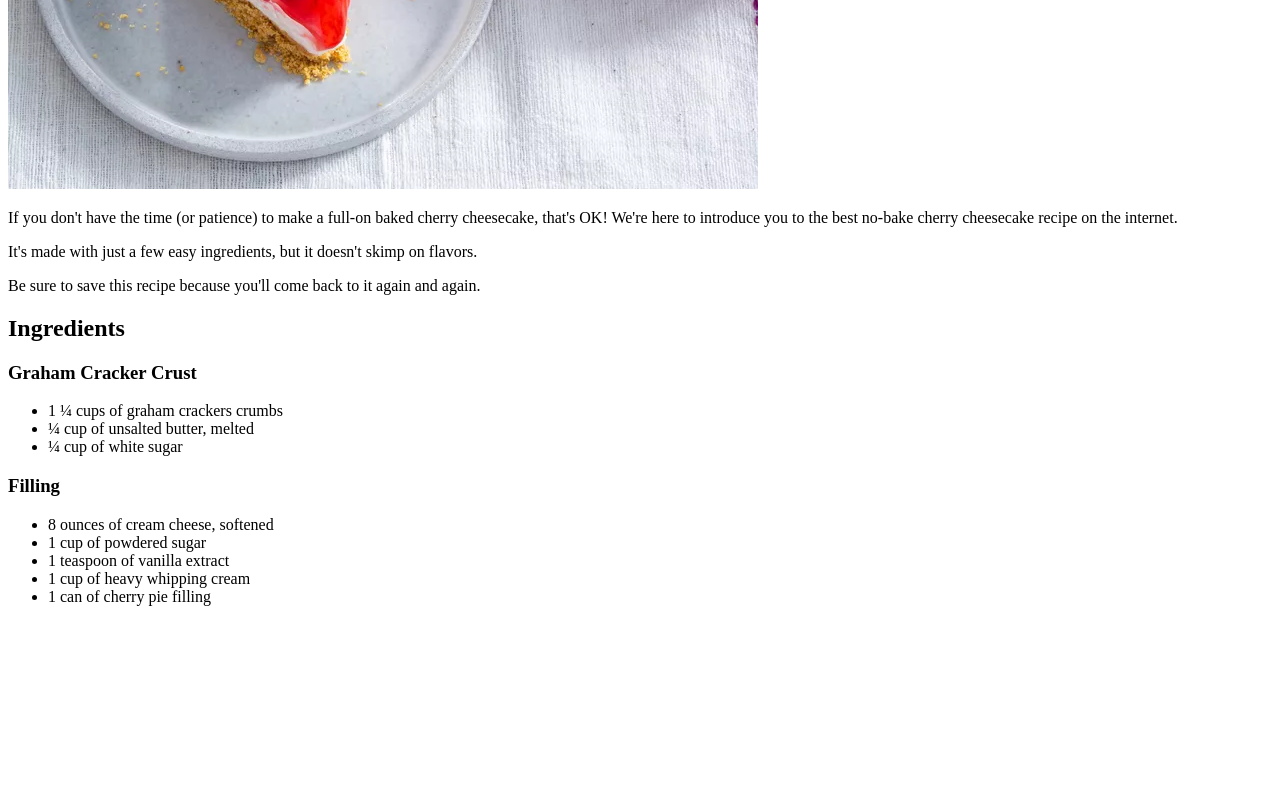
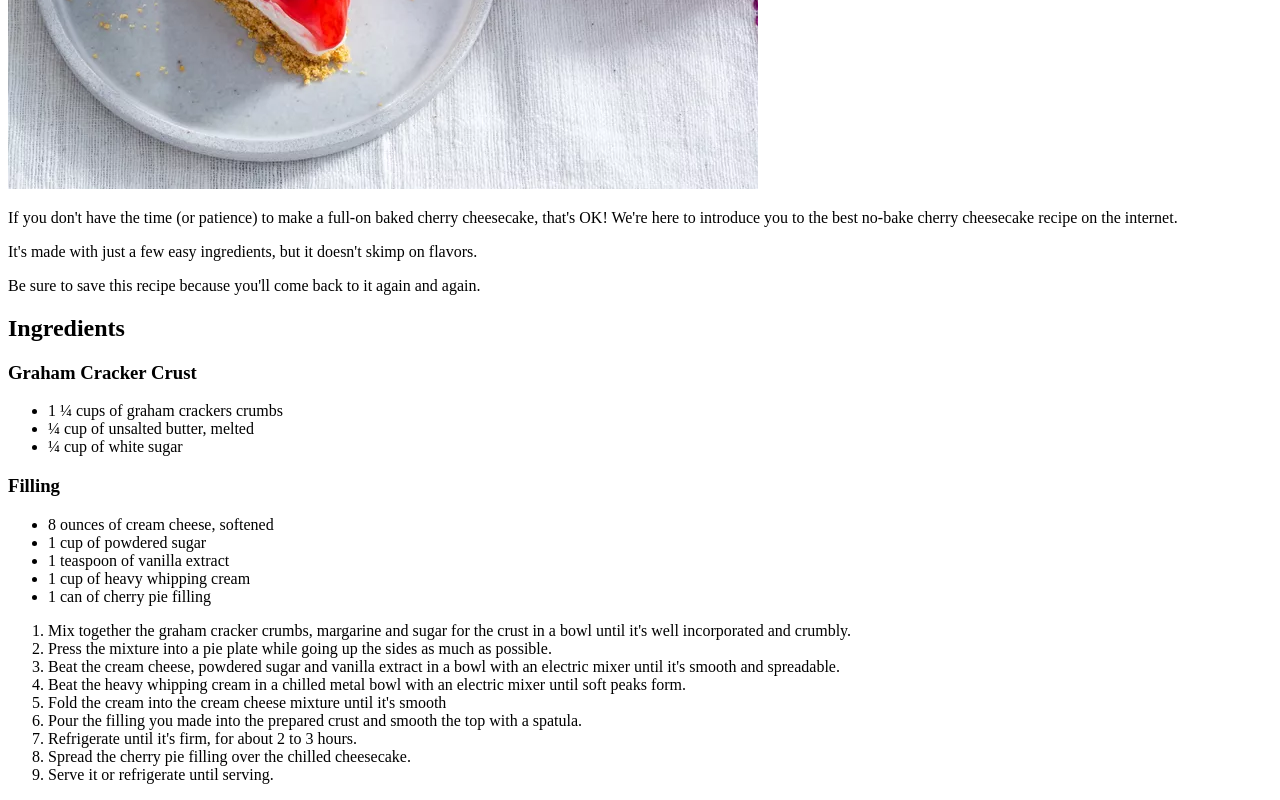
Before and after one commit to anondude2/odin-recipes, a plain HTML site: page recipes/no-bake-cherry-cheesecake.html in a window 1280 px wide. Shown: the part 454-1254 px from the top of the page. Before the commit the page ends 1076 px from the top, so only its background shows below. Drawn offline with Linux system fonts and the light colour scheme.

Commit message:
Add an ordered list of steps for making the recipe

```diff
--- a/recipes/no-bake-cherry-cheesecake.html
+++ b/recipes/no-bake-cherry-cheesecake.html
@@ -32,5 +32,17 @@
             <li>1 cup of heavy whipping cream</li>
             <li>1 can of cherry pie filling</li>
         </ul>
+
+        <ol>
+            <li>Mix together the graham cracker crumbs, margarine and sugar for the crust in a bowl until it's well incorporated and crumbly.</li>
+            <li>Press the mixture into a pie plate while going up the sides as much as possible.</li>
+            <li>Beat the cream cheese, powdered sugar and vanilla extract in a bowl with an electric mixer until it's smooth and spreadable.</li>
+            <li>Beat the heavy whipping cream in a chilled metal bowl with an electric mixer until soft peaks form.</li>
+            <li>Fold the cream into the cream cheese mixture until it's smooth</li>
+            <li>Pour the filling you made into the prepared crust and smooth the top with a spatula.</li>
+            <li>Refrigerate until it's firm, for about 2 to 3 hours.</li>
+            <li>Spread the cherry pie filling over the chilled cheesecake.</li>
+            <li>Serve it or refrigerate until serving.</li>
+        </ol>
     </body>
 </html>
```
